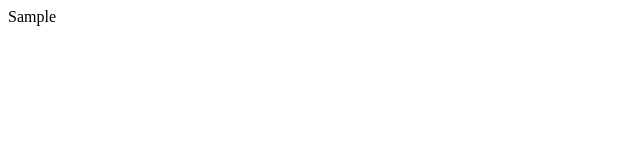
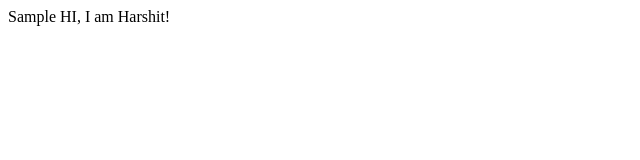
Before and after one commit to dungeon-master2211/harshitportfolio.com, a plain HTML site: page index.html in a window 1280 px wide. Shown: the whole page, without its empty margins (0-640 px from the left). Drawn offline with Linux system fonts and the light colour scheme.

Commit message:
update: added details
added details about myself.

```diff
--- a/index.html
+++ b/index.html
@@ -7,5 +7,6 @@
 </head>
 <body>
     Sample
+    HI, I am Harshit!
 </body>
 </html>
```
